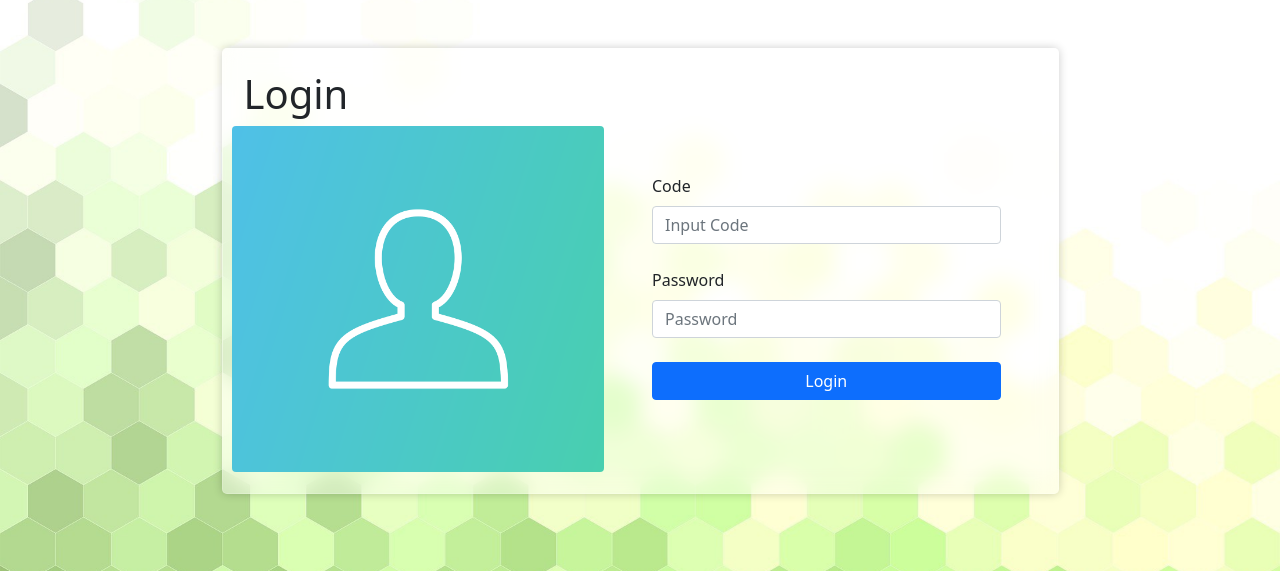
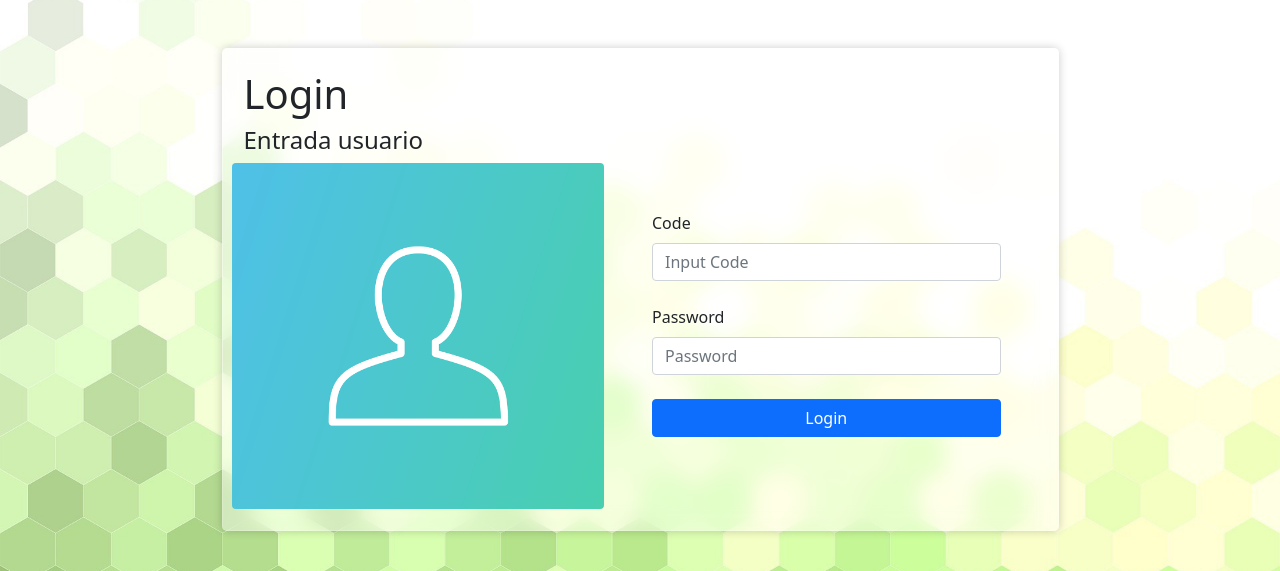
Before and after one commit to binoomtech/Inventory, a Flask app: page /user_login in a window 1280 px wide. Shown: the part 61-632 px from the top of the page. Run offline with Flask 2, Linux system fonts and the light colour scheme; some libraries are stand-ins or nearby versions.

Commit message:
linea título adicional

```diff
--- a/src/templates/process/user_login.html
+++ b/src/templates/process/user_login.html
@@ -6,6 +6,7 @@
   <div class="card mt-5 w-75 glass ">
       <div class="card-body">
         <h1 class="card-title fw_bold ">Login</h1>
+        <h4 class="card-title fw_bold "> Entrada usuario</h4>
 
         <div class="row">
           <!-- IMAGEN -->
```
